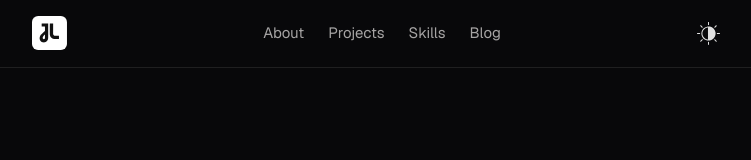
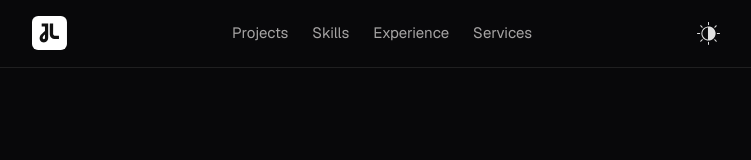
Before and after one commit to jmlsoteyza/chocobutternut, a Next.js app: page / in a window 1280 px wide. Shown: the top 160 px of the page, without its empty margins (264-1015 px from the left). Built offline with nearby package versions, Linux system fonts and the light colour scheme.

Commit message:
feat: update Navbar component to include Experience and Services links

```diff
--- a/components/navbar.tsx
+++ b/components/navbar.tsx
@@ -2,10 +2,12 @@ import Image from 'next/image';
 
 export default function Navbar() {
   const navbarList = [
-    { label: 'About', link: '#about' },
     { label: 'Projects', link: '#projects' },
     { label: 'Skills', link: '#skills' },
-    { label: 'Blog', link: '#blog' }
+    { label: 'Experience', link: '#experience' },
+    { label: 'Services', link: '#services' }
+
+    // { label: 'Blog', link: '#blog' } soon!
   ];
   return (
     <nav className="border-border-line z-50 w-full border-b">
```
